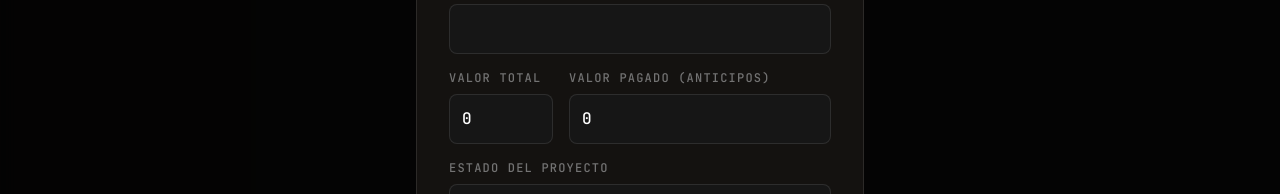
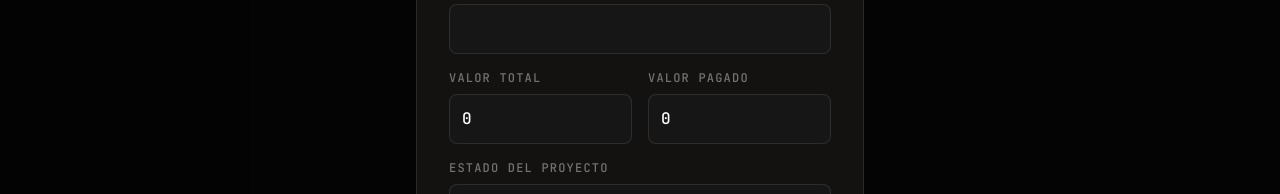
Before and after one commit to 2001mapa/portfolio_mapa, a Next.js app: page /admin/kanban in a window 1280 px wide. Both pictures are taken after a click on the button "NUEVO PROYECTO". Shown: the part 327-521 px from the top of the page. Built offline with nearby package versions, Linux system fonts and the light colour scheme; no server answers; the database is empty.

Commit message:
fix: Restore proper flex layout for amount_paid input in Edit Modal

```diff
--- a/src/app/admin/kanban/page.tsx
+++ b/src/app/admin/kanban/page.tsx
@@ -249,13 +249,14 @@ export default function KanbanPage() {
                   <label className="text-xs text-slate uppercase tracking-widest block mb-2">Valor Total</label>
                   <input required type="number" value={formData.total_value} onChange={e => setFormData({...formData, total_value: Number(e.target.value)})} className="w-full bg-obsidian border border-white/10 rounded-lg p-3 text-bone focus:border-bone" />
                 </div>
-                <div className="flex flex-col gap-2">
-                <label className="text-xs text-slate uppercase tracking-widest">Valor Pagado (Anticipos)</label>
+                <div className="flex-1">
+                  <label className="text-xs text-slate uppercase tracking-widest block mb-2">Valor Pagado</label>
                   <input
+                    required
                     type="number"
                     value={formData.amount_paid}
                     onChange={e => setFormData({...formData, amount_paid: Number(e.target.value)})}
-                  className="bg-obsidian border border-white/10 rounded-lg p-3 text-bone focus:border-bone"
+                    className="w-full bg-obsidian border border-white/10 rounded-lg p-3 text-bone focus:border-bone"
                   />
                 </div>
               </div>
```
Lines whose indentation alone changed are shown as unchanged.
